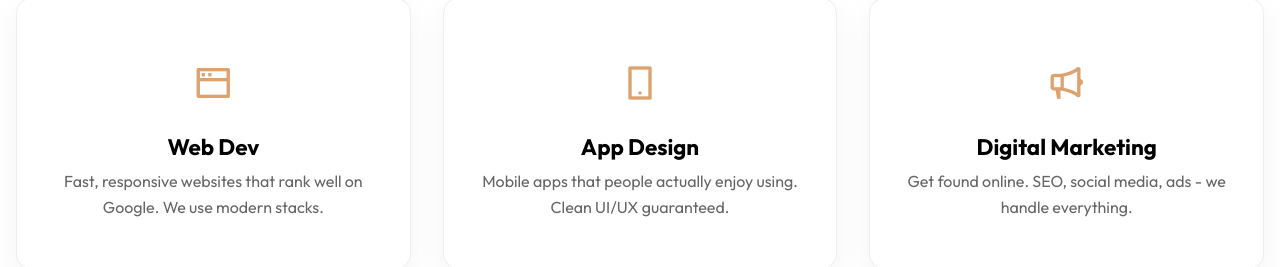
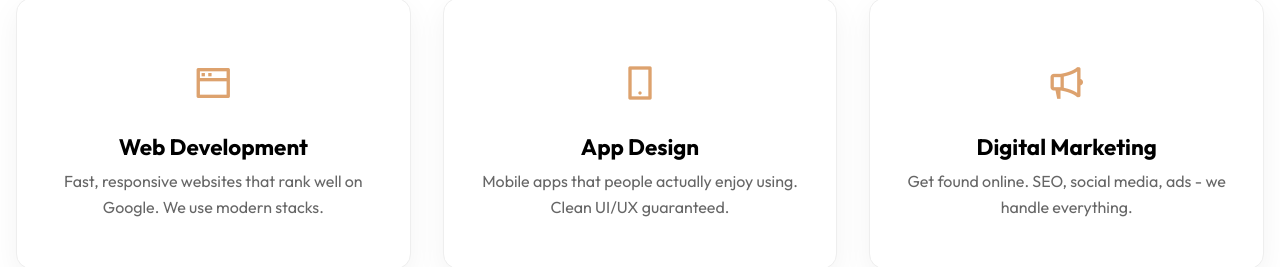
Before and after one commit to technoshiva123/Prodesk-IT-Trainee-1, a plain HTML site: page index.html in a window 1280 px wide. Shown: the part 990-1257 px from the top of the page. Drawn offline with nearby package versions, Linux system fonts and the light colour scheme.

Commit message:
first commit

```diff
--- a/index.html
+++ b/index.html
@@ -30,7 +30,7 @@
     </header>
 
     <main>
-        <!-- hero section - need to fix the gradient later -->
+        <!-- hero section  -->
         <section>
             <div class="hero">
                 <div class="content">
@@ -44,14 +44,14 @@
             </div>
         </section>
 
-        <!-- services we offer (still updating this part) -->
+        <!-- services we offer -->
         <section>
             <div class="section_container">
                 <h2 class="section_heading">Our Services</h2>
                 <div class="card_grid">
                     <div class="card">
                         <span><i class="ri-window-line"></i></span>
-                        <h4>Web Dev</h4>
+                        <h4>Web Development</h4>
                         <p>Fast, responsive websites that rank well on Google. We use modern stacks.</p>
                     </div>
 
--- a/style.css
+++ b/style.css
@@ -37,7 +37,7 @@ body.dark-theme {
     --footer-bg: black;
 }
 
-/* navbar - fixed to top with blur effect */
+/* navbar */
 nav {
     height: 10vh;
     width: 100%;
@@ -108,7 +108,7 @@ nav div img {
     transform: scale(1.1);
 }
 
-/* hero section background image - need to optimize this image maybe */
+/* hero section background image */
 .hero {
     background-image: linear-gradient(rgba(23, 20, 23, 0.431), rgba(0, 0, 0, 0.594)), url('./assest/carlos-muza-hpjSkU2UYSU-unsplash.jpg');
     background-repeat: no-repeat;
```
Also changed, not shown: 1 other file.
